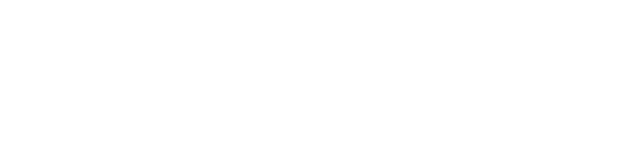
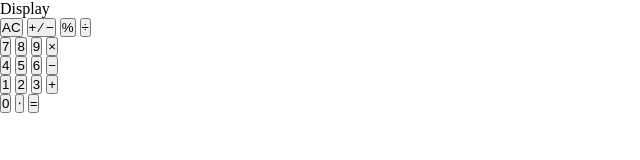
Before and after one commit to restfulcurrent/odin-calculator, a plain HTML site: page index.html in a window 1280 px wide. Shown: the whole page, without its empty margins (0-640 px from the left). Drawn offline with Linux system fonts and the light colour scheme.

Commit message:
Add calculator content

```diff
--- a/index.html
+++ b/index.html
@@ -3,12 +3,49 @@
 
     <head>
         <meta charset="UTF-8">
-        <meta name="viewport" content="width=device-widt, initial-scale=1.0">
+        <meta name="viewport" content="width=device-width, initial-scale=1.0">
         <title>Calculator</title>
         <link rel="stylesheet" href="./style.css">
         <script src="./script.js" defer></script>
     </head>
 
-    <body></body>
+    <body>
+        <div class="calc">
+            <div class="display">
+                <div class="display-content">Display</div>
+            </div>
+            <div class="buttons">
+                <div class="button-row">
+                    <button type="button">AC</button>
+                    <button type="button">&#x2b; &#x2215; &#x2212;</button>
+                    <button type="button">&#x25;</button>
+                    <button type="button">&#xf7;</button>
+                </div>
+                <div class="button-row">
+                    <button type="button">7</button>
+                    <button type="button">8</button>
+                    <button type="button">9</button>
+                    <button type="button">&#xd7;</button>
+                </div>
+                <div class="button-row">
+                    <button type="button">4</button>
+                    <button type="button">5</button>
+                    <button type="button">6</button>
+                    <button type="button">&#x2212;</button>
+                </div>
+                <div class="button-row">
+                    <button type="button">1</button>
+                    <button type="button">2</button>
+                    <button type="button">3</button>
+                    <button type="button">&#x2b;</button>
+                </div>
+                <div class="button-row">
+                    <button type="button" class="double-width">0</button>
+                    <button type="button">&#x22C5;</button>
+                    <button type="button">&#x3d;</button>
+                </div>
+            </div>
+        </div>
+    </body>
 
 </html>
```
